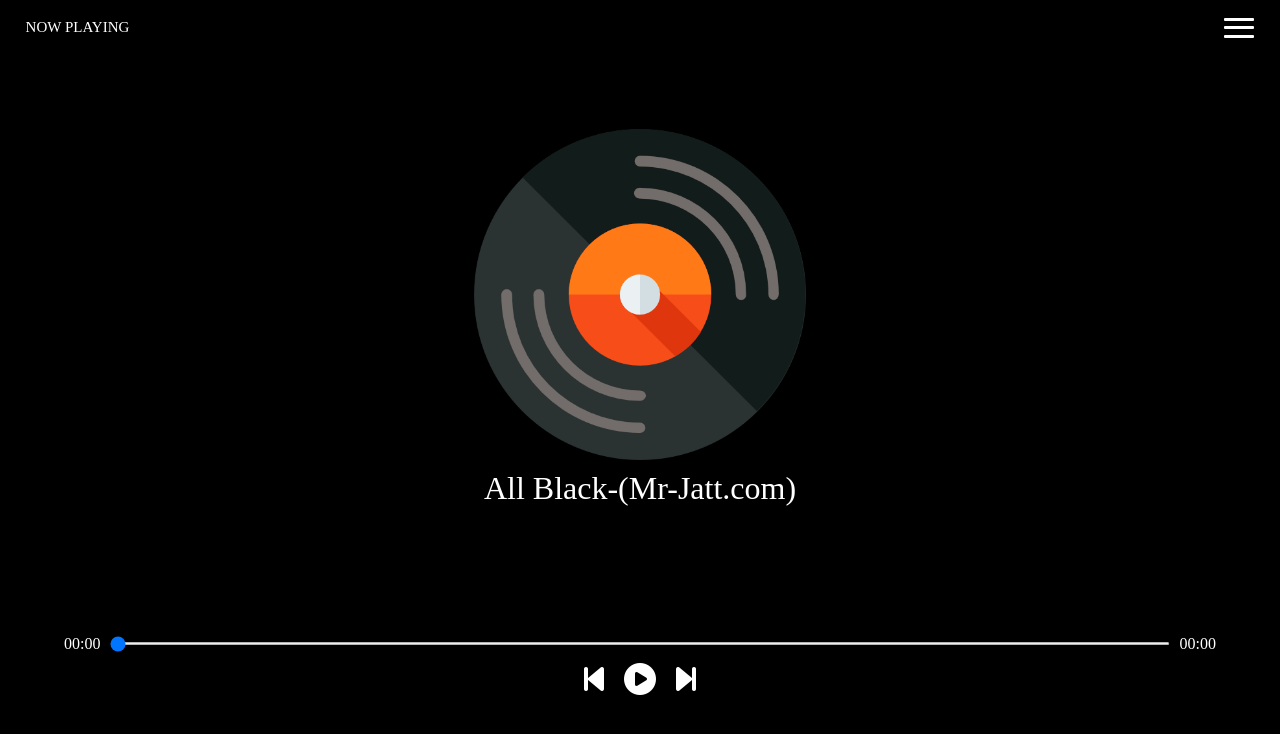
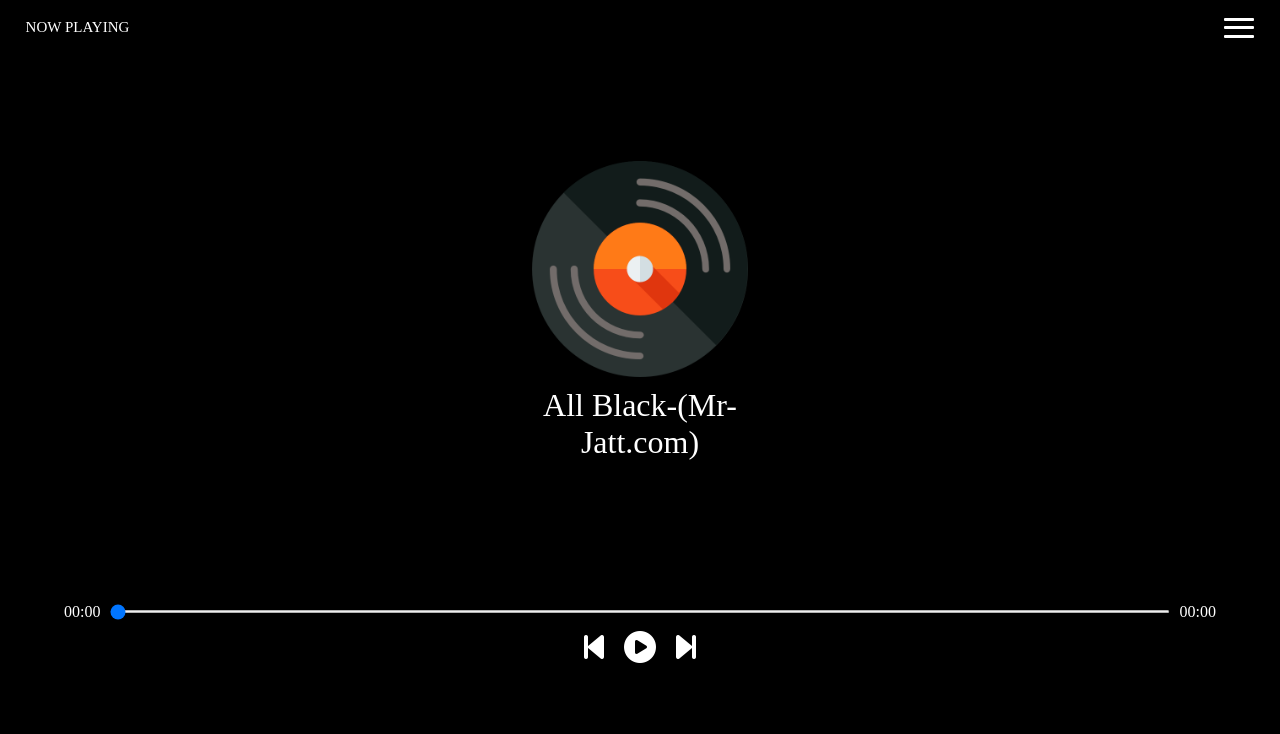
Before and after one commit to amitchahar9837/Mini-Music-Player, a plain HTML site: page index.html in a window 1280 px wide. Drawn offline with Linux system fonts and the light colour scheme.

Commit message:
Some Bugs are debugged in script and css

```diff
--- a/script.js
+++ b/script.js
@@ -82,12 +82,54 @@
     filePath:
       "musicList/Kabhi_Jo_Badal_Barse_-_Lofi____Slowed___Reverb____Jackpot___Arijit_Singh___Moonlas(256k).mp3",
   },
+  {
+    songName:
+      "नसेनी चढ़ के आ जइयो मेरी बाखरिया में खाट Singer Satto Gurjar New Rasiya",
+    filePath:
+      "musicList/नसेनी चढ़ के आ जइयो मेरी बाखरिया में खाट __ Nseni Chadh Ke Aa Jaiyo __ Singer Satto Gurjar New Rasiya_hWBdIl7M594.mp3",
+  },
+  {
+    songName:
+      "Tuition_Badmashi_Ka__Lofi-Slowed_and_Reverb",
+    filePath:
+      "musicList/Tuition_Badmashi_Ka___Lofi-%255BSlowed_and_Reverb%255D___Masoom_Sharma___Manisha_Sharma___FEEL_MUSIC(256k).mp3",
+  },
+  {
+    songName:
+      "Thoda_Thoda__Pyaar__Hua__Tumse__💕💕💕 ",
+    filePath:
+      "musicList/Thoda Thoda Pyaar_320(PagalWorld.com.se).mp3",
+  },
+  {
+    songName:
+      "Thada_Bhartar___Sapna_Chaudhary_Raju_Punjabi_Sushila_Takhar_Ronit___Latest_Haryanvi_Song_2020",
+    filePath:
+      "musicList/Thada_Bhartar___Sapna_Chaudhary%252C_Raju_Punjabi___Sushila_Takhar%252C_Ronit___Latest_Haryanvi_Song_2020(256k).mp3",
+  },
+  {
+    songName:
+      "THAR_Song_Love_Kataria_New_Haryanvi_Song_2023",
+    filePath:
+      "musicList/THAR__Full_Song____Love_Kataria___Khushi_Baliyan___Jassi_Kirarkot___Komal_C___New_Haryanvi_Song_2023(256k).mp3",
+  },
+  {
+    songName:
+      "Swaha_x_faded_Trending_New_remix_iraq_english_2022",
+    filePath:
+      "musicList/Swaha_x_faded_remix___Tiktok_Trending_New_remix___minimix_iraq_english_2022_djwaz_marshall(256k).mp3",
+  },
+  {
+    songName:
+      "Same_Time_Same_Jagah_Slowed_&_Reverb__Lokdhun_Punjabi_Sandeep_Brar_Kulwinder_Billa",
+    filePath:
+      "musicList/Same_Time_Same_Jagah_-__Slowed___Reverb____%2540Lokdhun_Punjabi___Sandeep_Brar___Kulwinder_Billa___Lofi(256k).mp3",
+  },
 ];
-audioEl = new Audio(songs[songIndex].filePath);
 songTitle.innerHTML = songs[songIndex].songName;
 masterPlay.addEventListener(
   "click",
   (playMusic = () => {
+    audioEl=new Audio(songs[songIndex].filePath);
     endTimeUpdate();
     if (audioEl.paused || audioEl.duration <= 0) {
       masterPlay.classList.remove("fa-circle-play");
@@ -112,9 +154,9 @@
   }
   audioEl = new Audio(songs[songIndex].filePath);
   setTimeout(() => {
+    endTimeUpdate();
     audioEl.play();
     songTitle.innerHTML = songs[songIndex].songName;
-    endTimeUpdate();
     audioElListener();
     titleImg.classList.add("rotate");
   }, 1000);
@@ -131,9 +173,9 @@
   audioEl = new Audio(songs[songIndex].filePath);
   audioElListener();
   setTimeout(() => {
+    endTimeUpdate();
     audioEl.play();
     songTitle.innerHTML = songs[songIndex].songName;
-    endTimeUpdate();
     titleImg.classList.add("rotate");
   }, 100);
   masterPlay.classList.remove("fa-circle-play");
@@ -177,7 +219,7 @@
       songIndex++;
     }
     audioEl = new Audio(songs[songIndex].filePath);
-    audioEl.currentTime = 0;
+    endTimeUpdate();
     audioEl.play();
     songTitle.innerHTML = songs[songIndex].songName;
     audioElListener();
--- a/style.css
+++ b/style.css
@@ -48,8 +48,8 @@
 .musicSection .background{
     min-width: 250px;
     min-height: 250px;
-    width: 30vw;
-    height: 30vw;
+    width: 20vw;
+    height:20vw;
     display: flex;
     flex-direction: column;
     justify-content: space-between;
@@ -77,9 +77,16 @@
     0%{transform: rotate(0deg);}
     100%{transform: rotate(360deg);}
 }
+.background .musicTitle{
+    width: 100%;
+    display: flex;
+    justify-content: center;
+    align-items: center;
+    flex-wrap: wrap;
+}
 .background #title{
     text-align: center;
-    text-wrap: wrap;
+    word-wrap: break-word;
     width:80vw;
     font-size: 2.5vmax;
 }
```
